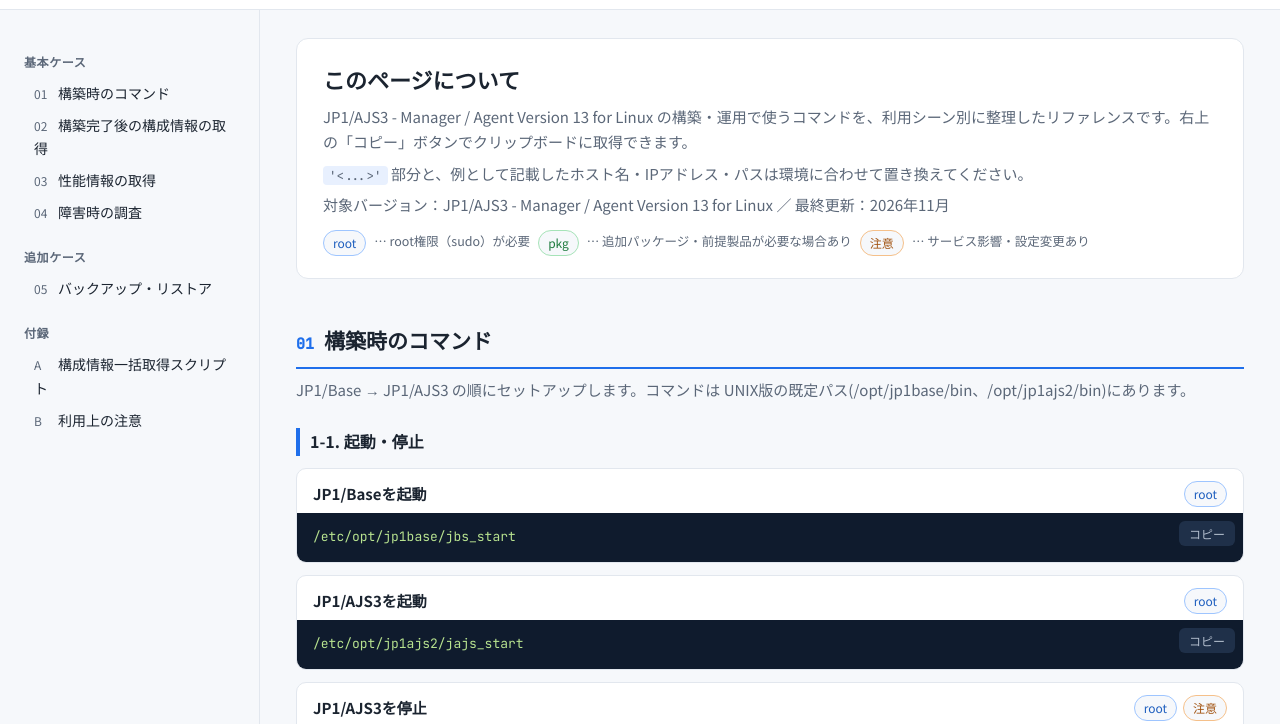
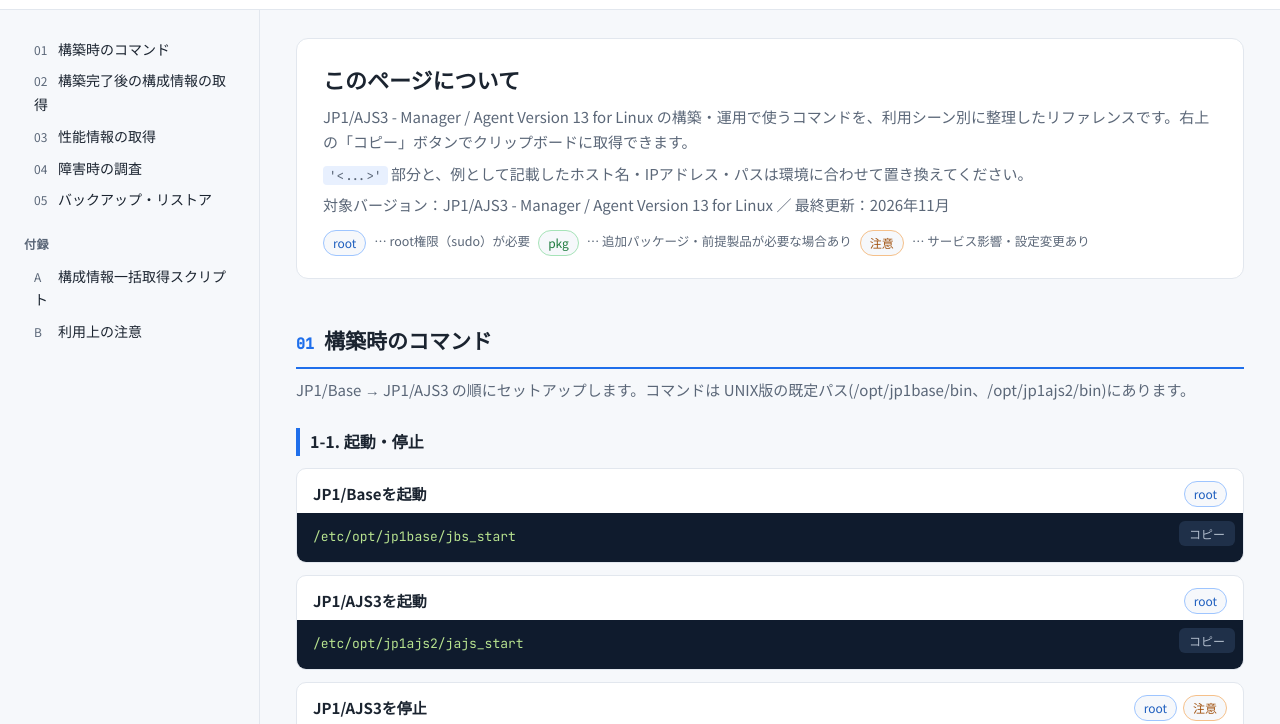
Before and after one commit to customstlw-gif/tech, a plain HTML site: page jp1-ajs3/index.html in a window 1280 px wide. Shown: the part 61-785 px from the top of the page. Drawn offline with Linux system fonts and the light colour scheme.

Commit message:
Remove basic/additional case group labels from TOC

```diff
--- a/jp1-ajs3/index.html
+++ b/jp1-ajs3/index.html
@@ -83,9 +83,8 @@ footer{color:var(--muted);font-size:12.5px;border-top:1px solid var(--line);marg
 
 <div class="layout">
 <nav class="toc" aria-label="目次">
-  <div class="grp">基本ケース</div>
   <a href="#build"><span class="n">01</span>構築時のコマンド</a><a href="#config"><span class="n">02</span>構築完了後の構成情報の取得</a><a href="#perf"><span class="n">03</span>性能情報の取得</a><a href="#trouble"><span class="n">04</span>障害時の調査</a>
-  <div class="grp">追加ケース</div><a href="#backup"><span class="n">05</span>バックアップ・リストア</a>
+  <a href="#backup"><span class="n">05</span>バックアップ・リストア</a>
   <div class="grp">付録</div>
   <a href="#evidence"><span class="n">A</span>構成情報一括取得スクリプト</a>
   <a href="#notes"><span class="n">B</span>利用上の注意</a>
```
